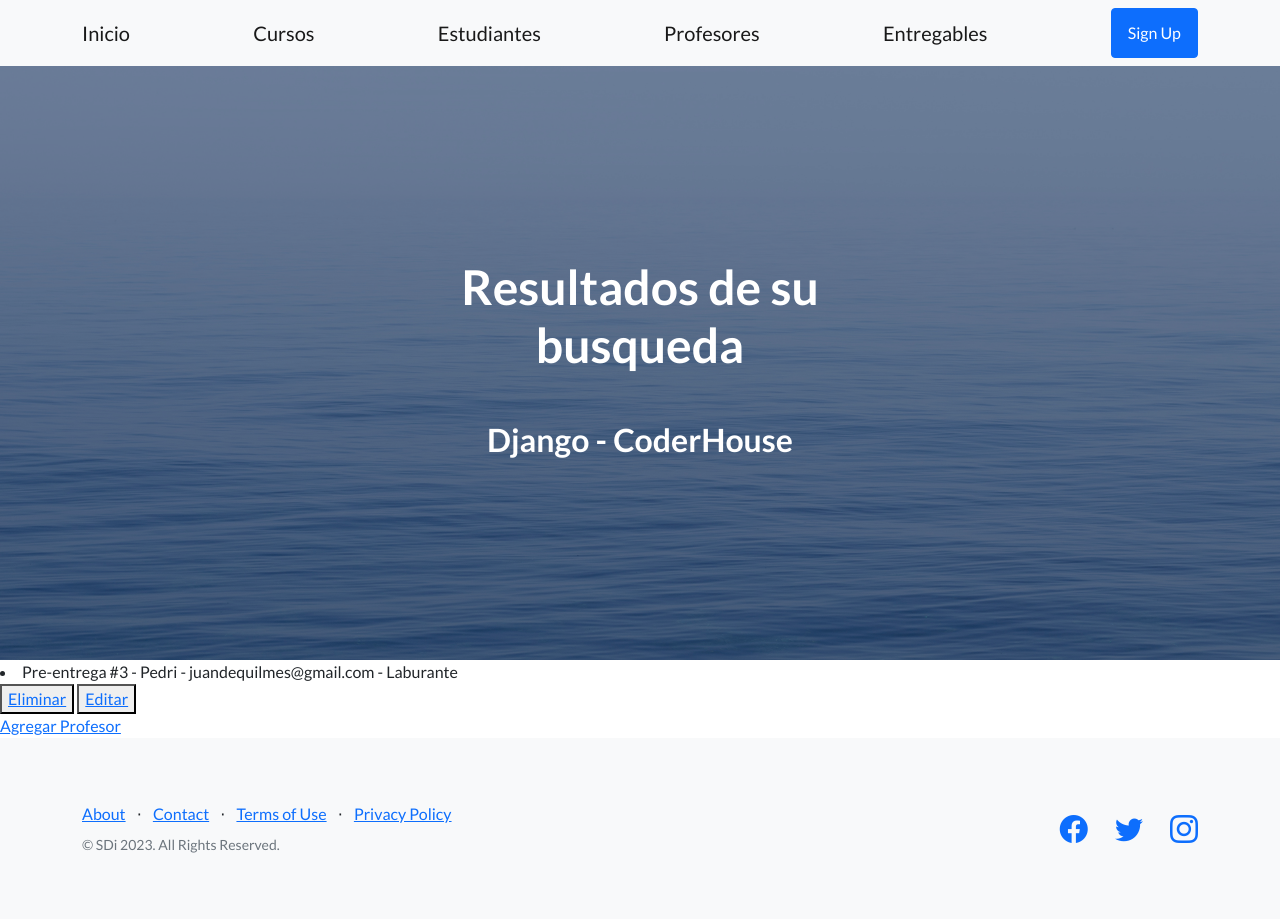
After one commit to Monti3/ProyectoCoder, a Django app: page /AppCoder/leerProfesores/ in a window 1280 px wide. The commit adds this page. Run offline with Django 4.2, Linux system fonts and the light colour scheme; data comes from the database, SQL or seed files in the repository; both versions use the stored data as it was after the commit; some libraries are stand-ins or nearby versions.

Commit message:
CRUD: Se implementa en la clase Profesor y clases basadas en vista para Curso

```diff
--- a/AppCoder/models.py
+++ b/AppCoder/models.py
@@ -6,19 +6,28 @@ from django.db import models
 class Curso(models.Model):
     nombre = models.CharField(max_length=40)
     camada = models.IntegerField()
+    def __str__(self):
+        return f"{self.nombre} - {self.camada}"
+
 
 class Estudiante(models.Model):
     nombre = models.CharField(max_length=40)
     apellido = models.CharField(max_length=40)
     email = models.EmailField()
+    def __str__(self):
+        return f"{self.nombre} - {self.apellido} - {self.email}"
 
 class Profesor(models.Model):
     nombre = models.CharField(max_length=40)
     apellido = models.CharField(max_length=40)
     email = models.EmailField()
     profesion = models.CharField(max_length=30)
+    def __str__(self):
+        return f"{self.nombre} - {self.apellido} - {self.email} - {self.profesion}"
 
 class Entregable(models.Model):
     nombre = models.CharField(max_length=40)
     fechaDeEntrega = models.DateField()
     entregado = models.BooleanField()
+    def __str__(self):
+        return f"{self.nombre} - {self.fechaDeEntrega} - {self.entregado}"
--- /dev/null
+++ b/AppCoder/templates/leerProfesores.html
@@ -0,0 +1,37 @@
+
+{% extends "padre.html" %}
+{% load static %}
+
+
+
+{% block headers %}
+
+<h1 class="mb-5">Resultados de su busqueda</h1>
+<h2>Django - CoderHouse</h2>
+
+{% endblock %}
+
+{% block contendidoDinamico %}
+<form action="/AppCoder/leerProfesores/" method="GET">
+
+
+
+    {%if profesores%}
+
+    {%for p in profesores%}
+        <li>{{p}}</li>
+        <button>
+            <a href="{% url 'AppCoder:EliminarProfesor' p.nombre %}">Eliminar</a>
+        </button>
+        <button>
+            <a href="{% url 'AppCoder:EditarProfesor' p.nombre %}">Editar</a>
+        </button>
+    {%endfor%}
+    {%else%}
+        <p>No se encontraron resultados</p>
+    {%endif%}
+    <br>
+    <a href="{% url 'AppCoder:ProfesorFormulario' %}">Agregar Profesor</a>
+
+</form>
+{% endblock %}
--- a/AppCoder/templates/padre.html
+++ b/AppCoder/templates/padre.html
@@ -20,12 +20,12 @@
         <!-- Navigation-->
         <nav class="navbar navbar-light bg-light static-top">
             <div class="container">
-                <a class="navbar-brand" href="{% url 'Inicio' %}">Inicio</a>
-                <a class="navbar-brand" href="{% url 'Profesores' %}">Profesores</a>
-                <a class="navbar-brand" href="{% url 'Cursos' %}">Cursos</a>
-                <a class="navbar-brand" href="{% url 'Estudiantes' %}">Estudiantes</a>
-                <a class="navbar-brand" href="{% url 'Entregables' %}">Entregables</a>
-                <a class="btn btn-primary" href="#NADAAUN">INICIAR</a>
+                <a class="navbar-brand" href="{% url 'AppCoder:Inicio' %}">Inicio</a>
+                <a class="navbar-brand" href="{% url 'AppCoder:Cursos' %}"> Cursos</a>
+                <a class="navbar-brand" href="{% url 'AppCoder:Estudiantes' %}"> Estudiantes</a>
+                <a class="navbar-brand" href="{% url 'AppCoder:Profesores' %}"> Profesores</a>
+                <a class="navbar-brand" href="{% url 'AppCoder:Entregables' %}"> Entregables</a>
+                <a class="btn btn-primary" href="#signup">Sign Up</a>
             </div>
         </nav>
 
--- a/AppCoder/urls.py
+++ b/AppCoder/urls.py
@@ -1,6 +1,7 @@
 from django.urls import path
 from AppCoder import views
 
+app_name = 'AppCoder'
 urlpatterns = [
     path('', views.inicio, name="Inicio"),
     path('cursos/', views.cursos, name="Cursos"),
@@ -13,6 +14,12 @@ urlpatterns = [
     path('entregableFormulario/', views.entregableFormulario, name="EntregableFormulario"),
     path('busquedaCamada/', views.BusquedaCamada, name="BusquedaCamada"),
     path('buscar/', views.buscar),
-
-
+    path('leerProfesores/', views.leerProfesores, name='LeerProfesores'),
+    path('eliminarProfesor/<profesor_nombre>/',views.eliminarProfesor, name="EliminarProfesor"),
+    path('editarProfesor/<profesor_nombre>', views.editarProfesor, name='EditarProfesor'),
+    path('curso/list', views.CursoList.as_view(), name='List'),
+    path('<int:pk>', views.CursoDetalle.as_view(), name='Detail'),
+    path('nuevo', views.CursoCreacion.as_view(), name='New'),
+    path('editar/<int:pk>', views.CursoUpdate.as_view(), name='Edit'),
+    path('borrar/<int:pk>', views.CursoDelete.as_view(), name='Delete'),
 ]
--- a/AppCoder/views.py
+++ b/AppCoder/views.py
@@ -3,7 +3,16 @@ from django.http import HttpResponse
 from django.template import loader
 from AppCoder.forms import CursoFormulario, EstudianteFormulario, ProfesorFormulario, EntregableFormulario
 from AppCoder.models import Curso, Estudiante, Entregable, Profesor
+from django.views.generic import ListView
+from django.views.generic.detail import DetailView
+from django.views.generic.edit import CreateView
+from django.urls import reverse_lazy
+from django.views.generic.edit import UpdateView
+from django.views.generic.edit import DeleteView
 
+
+
+App_name = 'AppCoder'
 # Create your views here.
 
 # funciones de la aplicacion
@@ -106,3 +115,66 @@ def buscar(request):
         respuesta = 'No ingresaste ninguna camada'
 
     return HttpResponse(respuesta)
+
+def leerProfesores(request): # funcion para leer los profesores
+    profesores = Profesor.objects.all() # guardo todos los profesores en una variable
+    contexto = {'profesores': profesores} # creo un contexto con los profesores
+    return render(request, 'leerProfesores.html', contexto) # hago un render de la pagina leerProfesores.html y le paso los profesores
+
+def eliminarProfesor(request, profesor_nombre):
+    profesor = Profesor.objects.get(nombre=profesor_nombre)
+    profesor.delete()
+
+    profesores = Profesor.objects.all()
+    contexto = {"profesores":profesores}
+    return render(request, "leerProfesores.html", contexto)
+
+def editarProfesor(request, profesor_nombre):
+    profesor = Profesor.objects.get(nombre=profesor_nombre)
+    if request.method == 'POST':
+        miFormulario = ProfesorFormulario(request.POST)
+        print(miFormulario)
+
+        if miFormulario.is_valid:
+            informacion = miFormulario.cleaned_data
+
+            profesor.nombre = informacion['nombre']
+            profesor.apellido = informacion['apellido']
+            profesor.email = informacion['email']
+            profesor.profesion = informacion['profesion']
+
+            profesor.save()
+            return render(request, "inicio.html")
+    else:
+        miFormulario = ProfesorFormulario(initial={'nombre':profesor.nombre,
+                                                   'apellido':profesor.apellido,
+                                                   'email':profesor.email,
+                                                   'profesion':profesor.profesion})
+        return render(request, "editarProfesor.html",
+                      {"miFormulario":miFormulario, "profesor_nombre":profesor_nombre})
+
+
+class CursoList(ListView):
+    model = Curso
+    template_name = "cursos_list.html"
+
+class CursoDetalle(DetailView):
+    model = Curso
+    template_name = "curso_detalle.html"
+
+class CursoCreacion(CreateView):
+    model = Curso
+    template_name = "cursos_form.html"
+    success_url = reverse_lazy("AppCoder:List")
+    fields = ['nombre', 'camada']
+
+class CursoUpdate(UpdateView):
+    model = Curso
+    success_url = "/AppCoder/curso/list"
+    template_name = "cursos_form.html"
+    fields = ['nombre', 'camada']
+
+class CursoDelete(DeleteView):
+    model = Curso
+    template_name = "curso_confirm_delete.html"
+    success_url = "/AppCoder/curso/list"
```
Also changed, not shown: AppCoder/templates/curso_confirm_delete.html (added, +14 -0 lines), AppCoder/templates/curso_detalle.html (added, +16 -0 lines), AppCoder/templates/curso_form.html (added, +16 -0 lines), AppCoder/templates/curso_list.html (added, +16 -0 lines), AppCoder/templates/cursos_form.html (added, +20 -0 lines), AppCoder/templates/cursos_list.html (added, +26 -0 lines), AppCoder/templates/editarProfesor.html (added, +26 -0 lines), AppCoder/templates/eliminarProfesor.html (added, +25 -0 lines), AppCoder/templates/agregarProfesor.html (added), db.sqlite3.
